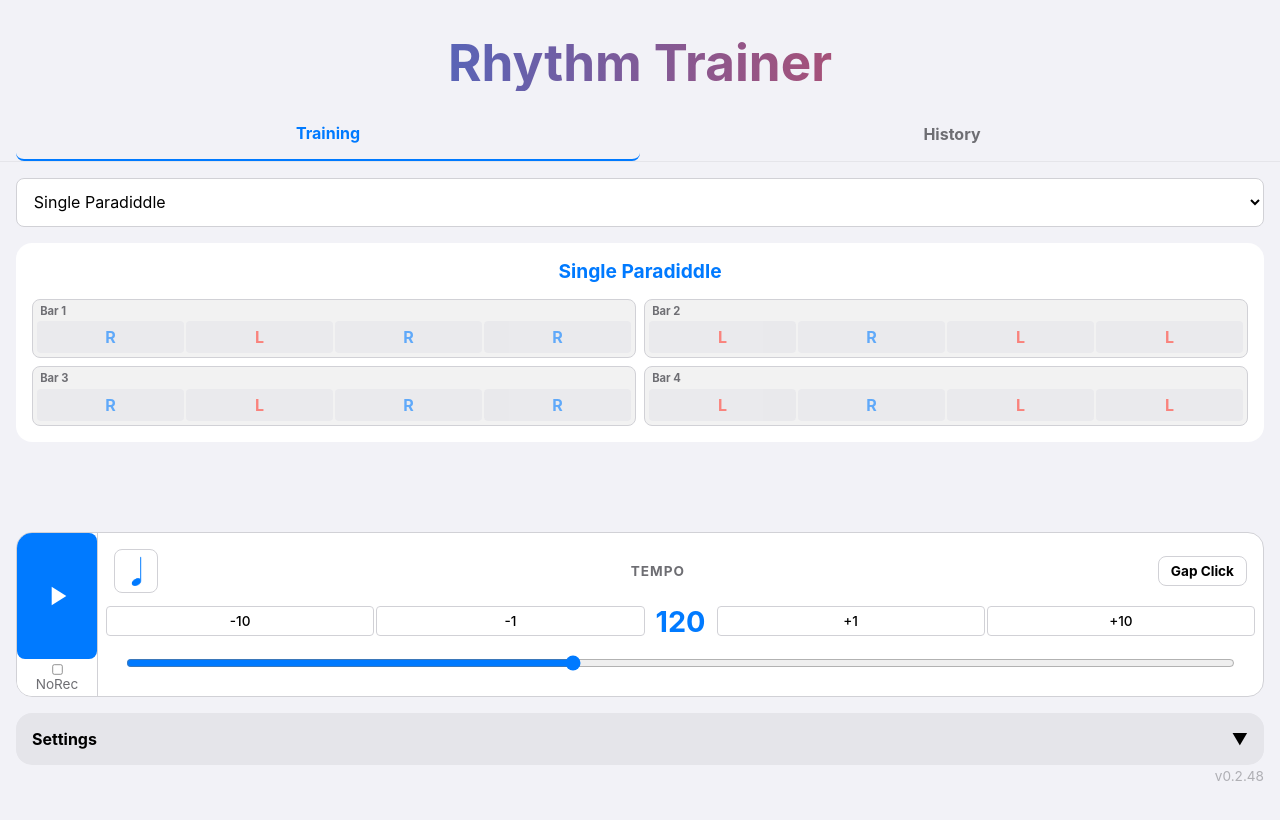
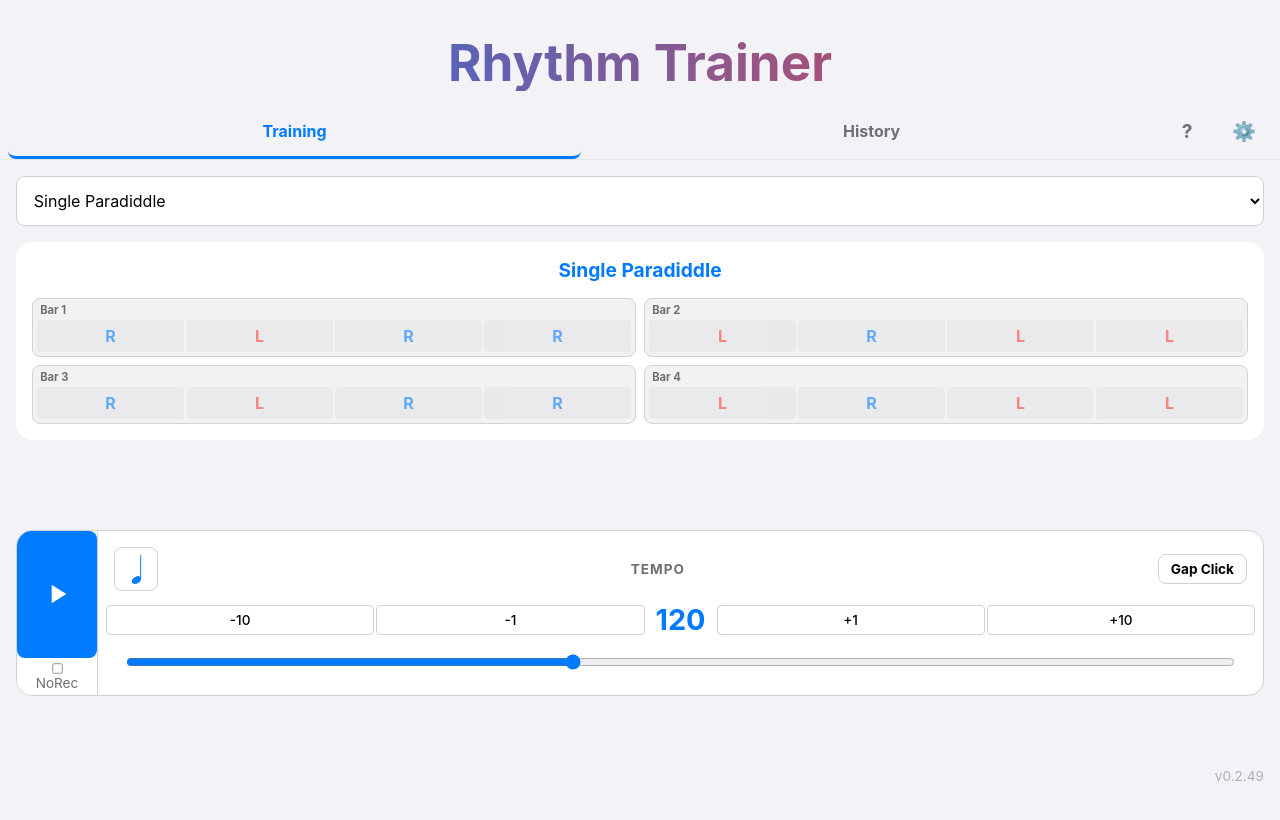
Before and after one commit to miyachin-paperdriver/rhythm-trainer, a React (Vite) app: page / in a window 1280 px wide. Shown: the top 820 px of the page. Built offline with nearby package versions, Linux system fonts and the light colour scheme.

Commit message:
feat: renew main tab structure and add manual/settings

```diff
--- a/package.json
+++ b/package.json
@@ -1,7 +1,7 @@
 {
   "name": "rhythm-trainer",
   "private": true,
-  "version": "0.2.48",
+  "version": "0.2.49",
   "type": "module",
   "scripts": {
     "dev": "vite",
--- a/src/components/Audio/Metronome.tsx
+++ b/src/components/Audio/Metronome.tsx
@@ -12,15 +12,16 @@ import { PatternVisualizer } from '../Visualizer/PatternVisualizer';
 import { WaveformVisualizer } from '../Audio/WaveformVisualizer';
 import { HistoryView } from '../Analysis/HistoryView';
 import { TimingGauge } from '../Visualizer/TimingGauge';
+import { ManualHelper } from '../Manual/ManualHelper';
 import { PATTERNS } from '../../utils/patterns';
 
 export const Metronome: React.FC = () => {
     // ---- State ----
-    const [activeTab, setActiveTab] = useState<'training' | 'history'>('training');
+    const [activeTab, setActiveTab] = useState<'training' | 'history' | 'manual' | 'settings'>('training');
     const [selectedPatternId, setSelectedPatternId] = useState(PATTERNS[2].id);
     const selectedPattern = PATTERNS.find(p => p.id === selectedPatternId) || PATTERNS[0];
     const [disableRecording, setDisableRecording] = useState(false);
-    const [settingsExpanded, setSettingsExpanded] = useState(false);
+
 
     // Tempo / Rhythm Settings State
     const [subdivision, setSubdivisionState] = useState<Subdivision>(1);
@@ -752,25 +753,65 @@ export const Metronome: React.FC = () => {
         <section className="metronome-container" style={{ padding: '1rem 0', width: '100%', boxSizing: 'border-box', margin: '0 auto' }}>
 
             {/* Tabs */}
-            <div style={{ display: 'flex', marginBottom: '1rem', borderBottom: '1px solid var(--color-surface-hover)', padding: '0 1rem' }}>
+            <div style={{ display: 'flex', marginBottom: '1rem', borderBottom: '1px solid var(--color-surface-hover)', padding: '0 0.5rem', gap: '4px' }}>
+                {/* Main Tabs */}
                 {['training', 'history'].map(tab => (
                     <button
                         key={tab}
                         onClick={() => setActiveTab(tab as any)}
                         style={{
                             flex: 1,
-                            padding: '1rem',
+                            padding: '0.8rem 0.5rem',
                             border: 'none',
                             background: 'transparent',
                             color: activeTab === tab ? 'var(--color-primary)' : 'var(--color-text-dim)',
-                            borderBottom: activeTab === tab ? '2px solid var(--color-primary)' : 'none',
+                            borderBottom: activeTab === tab ? '3px solid var(--color-primary)' : '3px solid transparent',
                             fontWeight: 'bold',
-                            textTransform: 'capitalize'
+                            textTransform: 'capitalize',
+                            fontSize: '1rem',
+                            transition: 'all 0.2s',
+                            cursor: 'pointer'
                         }}
                     >
                         {tab}
                     </button>
                 ))}
+
+                {/* Secondary Tabs (Small) */}
+                <button
+                    onClick={() => setActiveTab('manual')}
+                    style={{
+                        padding: '0.8rem 1rem',
+                        border: 'none',
+                        background: 'transparent',
+                        color: activeTab === 'manual' ? 'var(--color-primary)' : 'var(--color-text-dim)',
+                        borderBottom: activeTab === 'manual' ? '3px solid var(--color-primary)' : '3px solid transparent',
+                        fontWeight: 'bold',
+                        fontSize: '1.2rem',
+                        cursor: 'pointer',
+                        minWidth: '50px'
+                    }}
+                    title="Manual"
+                >
+                    ?
+                </button>
+                <button
+                    onClick={() => setActiveTab('settings')}
+                    style={{
+                        padding: '0.8rem 1rem',
+                        border: 'none',
+                        background: 'transparent',
+                        color: activeTab === 'settings' ? 'var(--color-primary)' : 'var(--color-text-dim)',
+                        borderBottom: activeTab === 'settings' ? '3px solid var(--color-primary)' : '3px solid transparent',
+                        fontWeight: 'bold',
+                        fontSize: '1.2rem',
+                        cursor: 'pointer',
+                        minWidth: '50px'
+                    }}
+                    title="Settings"
+                >
+                    ⚙️
+                </button>
             </div>
 
             {activeTab === 'training' && (
@@ -1202,10 +1243,22 @@ export const Metronome: React.FC = () => {
                     )}
 
                     {/* 4. Settings (Collapsible) */}
+
+                </div>
+            )}
+
+            {activeTab === 'history' && (
+                <HistoryView />
+            )}
+
+            {activeTab === 'manual' && (
+                <ManualHelper />
+            )}
+
+            {activeTab === 'settings' && (
+                <div style={{ height: 'calc(100vh - 160px)', padding: '0 1rem' }}>
                     <MetronomeSettings
                         onThemeChange={handleThemeChange}
-                        isExpanded={settingsExpanded}
-                        onToggleExpand={() => setSettingsExpanded(!settingsExpanded)}
                         audioLatency={audioLatency}
                         onAudioLatencyChange={setAudioLatency}
                         onRunAutoCalibration={runCalibration}
@@ -1220,10 +1273,6 @@ export const Metronome: React.FC = () => {
                 </div>
             )}
 
-            {activeTab === 'history' && (
-                <HistoryView />
-            )}
-
         </section>
     );
 };
--- a/src/components/Controls/MetronomeSettings.tsx
+++ b/src/components/Controls/MetronomeSettings.tsx
@@ -2,8 +2,6 @@ import React, { useState } from 'react';
 
 interface MetronomeSettingsProps {
     onThemeChange: (theme: 'light' | 'dark') => void;
-    isExpanded: boolean;
-    onToggleExpand: () => void;
 
     // Latency Calibration
     audioLatency: number;
@@ -24,8 +22,6 @@ interface MetronomeSettingsProps {
 
 export const MetronomeSettings: React.FC<MetronomeSettingsProps> = ({
     onThemeChange,
-    isExpanded,
-    onToggleExpand,
     audioLatency,
     onAudioLatencyChange,
     onRunAutoCalibration,
@@ -48,28 +44,24 @@ export const MetronomeSettings: React.FC<MetronomeSettingsProps> = ({
     return (
         <div className="metronome-settings" style={{
             width: '100%',
+            height: '100%',
             background: 'var(--color-surface)',
             borderRadius: 'var(--radius-lg)',
-            overflow: 'hidden',
-            transition: 'all 0.3s ease'
+            overflowY: 'auto',
+            padding: '1rem',
+            boxSizing: 'border-box'
         }}>
-            <div
-                onClick={onToggleExpand}
-                style={{
-                    padding: '1rem',
-                    cursor: 'pointer',
-                    display: 'flex',
-                    justifyContent: 'space-between',
-                    alignItems: 'center',
-                    background: 'var(--color-surface-hover)'
-                }}
-            >
-                <span style={{ fontWeight: 'bold' }}>Settings</span>
-                <span>{isExpanded ? '▲' : '▼'}</span>
-            </div>
+            <h2 style={{
+                fontSize: '1.2rem',
+                marginBottom: '1.5rem',
+                color: 'var(--color-primary)',
+                borderBottom: '1px solid var(--color-border)',
+                paddingBottom: '0.5rem'
+            }}>
+                Settings
+            </h2>
 
-            {isExpanded && (
-                <div style={{ padding: '1rem', display: 'flex', flexDirection: 'column', gap: '1rem' }}>
+            <div style={{ display: 'flex', flexDirection: 'column', gap: '1.5rem' }}>
 
                 {/* Latency Calibration */}
                 <div>
@@ -184,7 +176,6 @@ export const MetronomeSettings: React.FC<MetronomeSettingsProps> = ({
                 </div>
 
             </div>
-            )}
         </div>
     );
 };
--- /dev/null
+++ b/src/components/Manual/ManualHelper.tsx
@@ -0,0 +1,92 @@
+import React from 'react';
+
+export const ManualHelper: React.FC = () => {
+    return (
+        <div style={{
+            padding: '1rem',
+            color: 'var(--color-text)',
+            lineHeight: '1.6',
+            maxWidth: '600px',
+            margin: '0 auto',
+            fontSize: '0.9rem'
+        }}>
+            <h2 style={{ fontSize: '1.2rem', marginBottom: '1rem', color: 'var(--color-primary)' }}>Initial Setup Guide</h2>
+
+            <div style={{ marginBottom: '1.5rem' }}>
+                <h3 style={{ fontSize: '1rem', fontWeight: 'bold', marginBottom: '0.5rem' }}>1. Silent Switch (iOS)</h3>
+                <p>
+                    If you are on an iPhone interaction, please turn <strong>OFF</strong> the Silent Switch (the physical switch on the side of the device).
+                </p>
+                <p style={{ fontSize: '0.85rem', color: 'var(--color-text-dim)', marginTop: '0.3rem' }}>
+                    If the silent switch is ON, you might not hear the metronome click properly, or recording might be interrupted except when using headphones.
+                </p>
+            </div>
+
+            <div style={{ marginBottom: '1.5rem' }}>
+                <h3 style={{ fontSize: '1rem', fontWeight: 'bold', marginBottom: '0.5rem' }}>2. Latency Calibration</h3>
+                <p>
+                    Wireless earphones (Bluetooth) introduce audio delay. To get accurate scoring, perform <strong>Auto Check</strong> in the Settings tab.
+                </p>
+                <ul style={{ paddingLeft: '1.2rem', marginTop: '0.5rem', listStyleType: 'circle' }}>
+                    <li>Go to the <strong>Settings (Gear)</strong> tab.</li>
+                    <li>Tap <strong>Auto Check</strong> under Audio Latency.</li>
+                    <li>The app will play beeps and listen to them to measure the delay.</li>
+                    <li>Turn up your volume so the mic can hear the speakers.</li>
+                </ul>
+            </div>
+
+            <div style={{ marginBottom: '1.5rem' }}>
+                <h3 style={{ fontSize: '1rem', fontWeight: 'bold', marginBottom: '0.5rem' }}>3. Gain Adjustment</h3>
+                <p>
+                    Adjust the microphone sensitivity so your hits are detected, but background noise is not.
+                </p>
+                <div style={{ background: 'var(--color-surface)', padding: '0.8rem', borderRadius: '4px', marginTop: '0.5rem', border: '1px solid var(--color-border)' }}>
+                    <div style={{ fontWeight: 'bold', marginBottom: '0.3rem' }}>Auto Set (Recommended)</div>
+                    <p style={{ margin: 0 }}>
+                        In the Settings tab, tap <strong>Auto Set</strong>. You will be asked to be quiet (noise measure), then hit the pad 5 times. The app will automatically set the best Gain and Threshold.
+                    </p>
+                </div>
+                <div style={{ marginTop: '0.8rem' }}>
+                    <div style={{ fontWeight: 'bold', marginBottom: '0.3rem' }}>Manual Adjustment</div>
+                    <p style={{ margin: 0 }}>
+                        If Auto Set fails, try increasing <strong>Gain</strong> manually until the app detects your hits reliably. If it detects "ghost" hits, increase the <strong>Threshold</strong>.
+                    </p>
+                </div>
+            </div>
+
+            <hr style={{ borderColor: 'var(--color-border)', margin: '2rem 0', opacity: 0.5 }} />
+
+            <h2 style={{ fontSize: '1.2rem', marginBottom: '1rem', color: 'var(--color-primary)' }}>How to Use</h2>
+
+            <div style={{ marginBottom: '1rem' }}>
+                <h3 style={{ fontSize: '1rem', fontWeight: 'bold', marginBottom: '0.5rem' }}>Training</h3>
+                <ol style={{ paddingLeft: '1.2rem' }}>
+                    <li>Select a pattern (e.g., Single Stroke, Paradiddle).</li>
+                    <li>Set your BPM and Subdivision.</li>
+                    <li>Press Play.</li>
+                    <li>Play along! Your accuracy is shown in real-time.</li>
+                </ol>
+            </div>
+
+            <div style={{ marginBottom: '1rem' }}>
+                <h3 style={{ fontSize: '1rem', fontWeight: 'bold', marginBottom: '0.5rem' }}>Visualizer</h3>
+                <p>
+                    The circle represents the beat.
+                    <br />
+                    <span style={{ color: 'var(--color-success)' }}>Green</span> = Perfect Timing
+                    <br />
+                    <span style={{ color: '#fa8c16' }}>Orange</span> = Early/Late
+                    <br />
+                    <span style={{ color: '#ff4d4f' }}>Red</span> = Too Far Off
+                </p>
+            </div>
+
+            <div style={{ marginBottom: '1rem' }}>
+                <h3 style={{ fontSize: '1rem', fontWeight: 'bold', marginBottom: '0.5rem' }}>History</h3>
+                <p>
+                    Check your past session stats in the History tab. You can analyze your timing stability and tendencies (rushing/dragging).
+                </p>
+            </div>
+        </div>
+    );
+};
```
Lines whose indentation alone changed are shown as unchanged.
